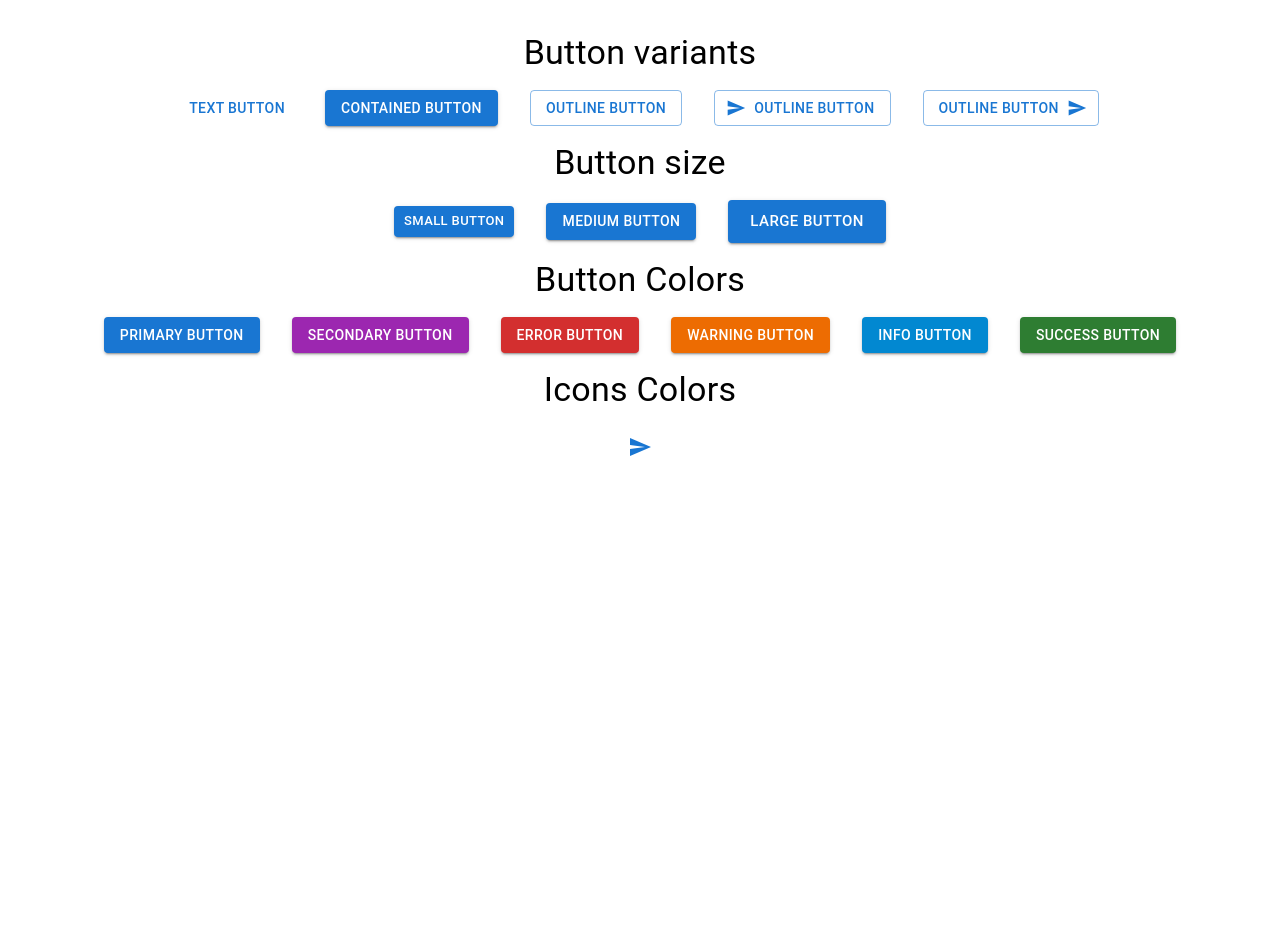
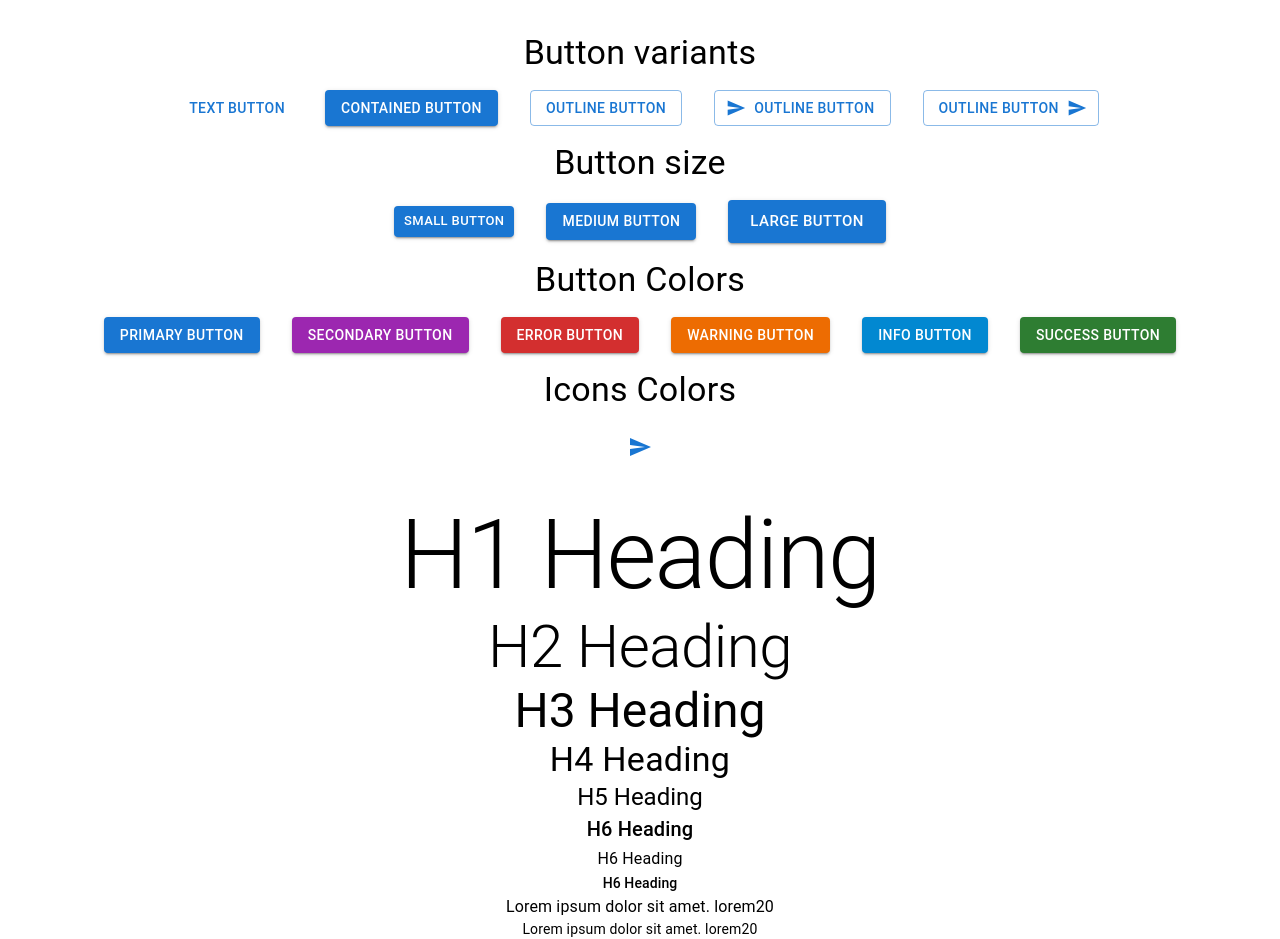
Before and after one commit to sam13007/material_UI, a React (Create React App) app: page / in a window 1280 px wide. Before the commit the page ends 800 px from the top, so only its background shows below. Built offline with nearby package versions, Linux system fonts and the light colour scheme.

Commit message:
changes in master

```diff
--- a/src/App.js
+++ b/src/App.js
@@ -1,11 +1,12 @@
 import "./App.css";
 import ButtonMui from "./components/ButtonMui";
-// import TypographyMui from "./components/TypographyMui";
+import TypographyMui from "./components/TypographyMui";
 
 function App() {
   return (
     <div className="App">
       <ButtonMui />
+      <TypographyMui />
     </div>
   );
 }
```
